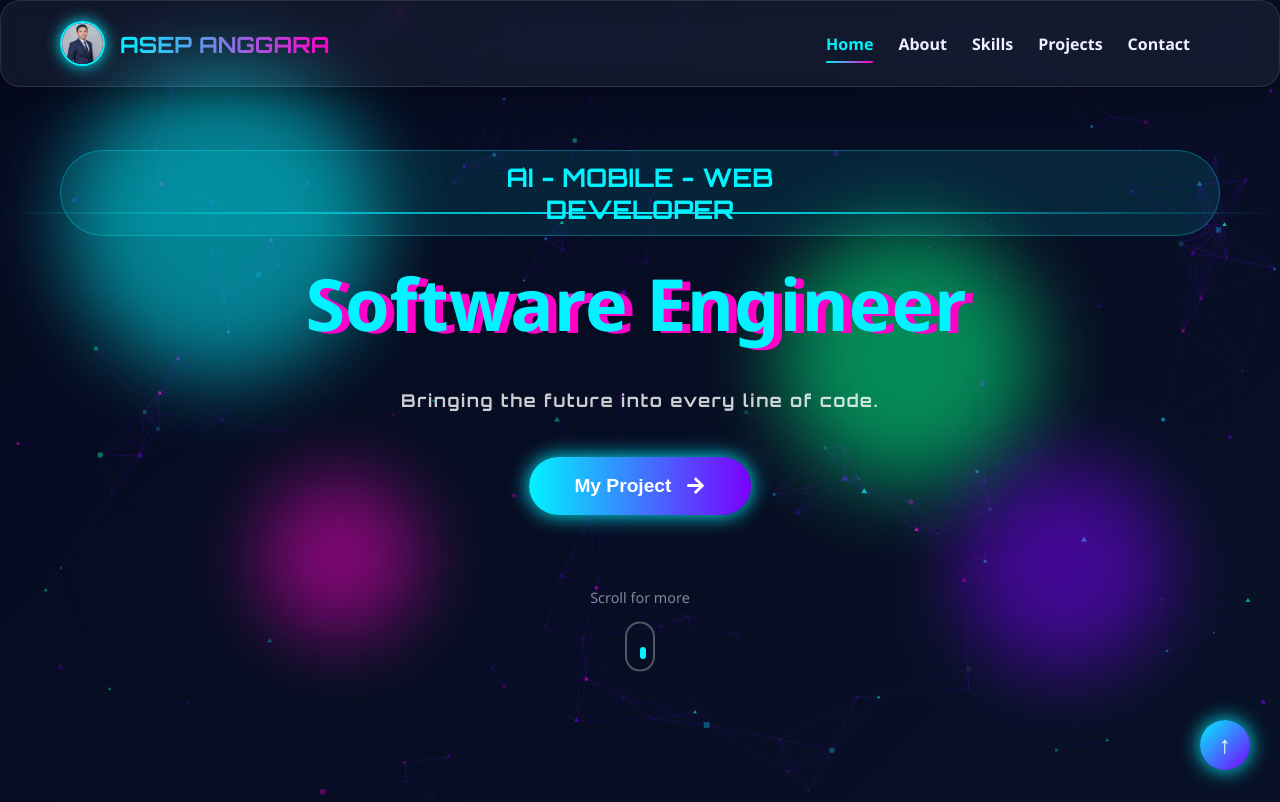
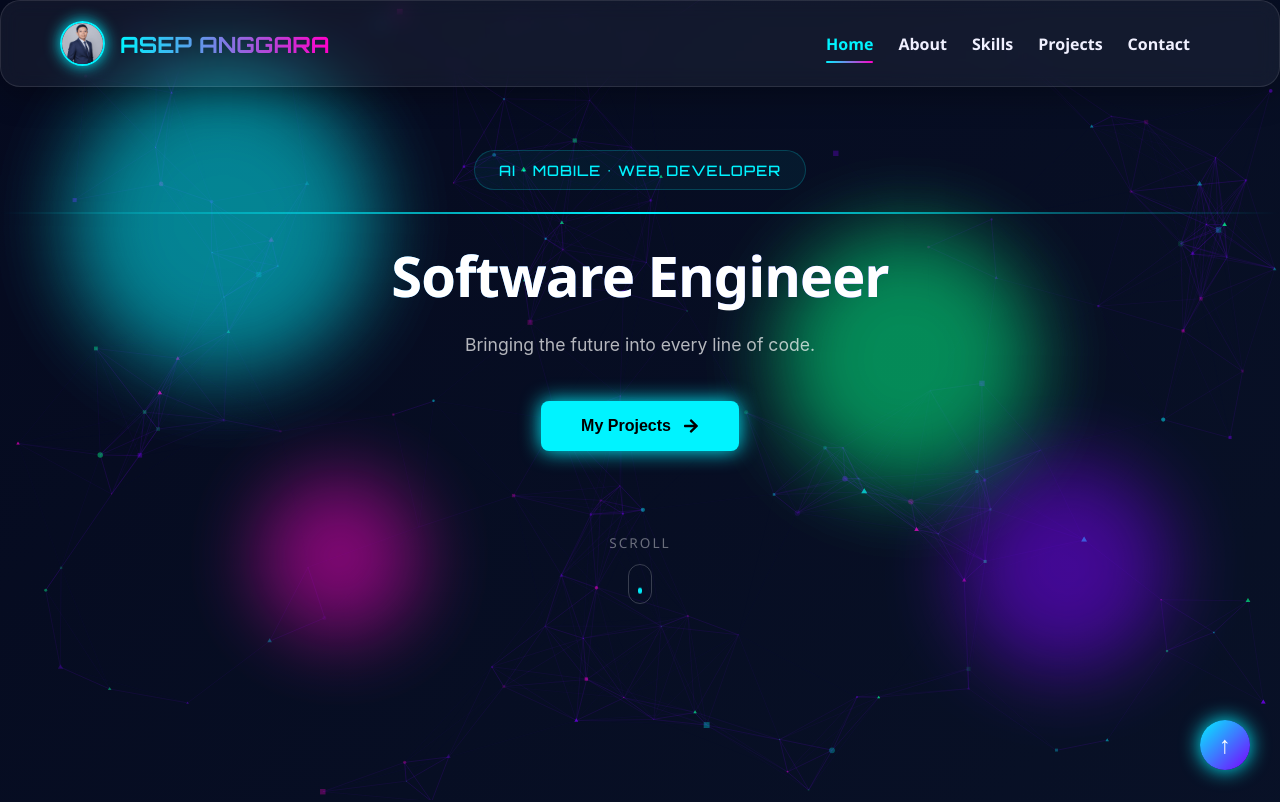
Before and after one commit to Anggarasepa/Portfolio-Futuristic, a React (Create React App) app: page / in a window 1280 px wide. Shown: the top 802 px of the page. Built offline with nearby package versions, Linux system fonts and the light colour scheme.

Commit message:
refactor: Third update

```diff
--- a/src/components/Contact.jsx
+++ b/src/components/Contact.jsx
@@ -99,12 +99,12 @@ const Contact = () => {
       title: "Phone",
       info: "+62 857 8118 9228",
       color: "#7b00ff",
-      link: "https://wa.me/6285781189228"
+      link: "https://wa.me/6281222842288"
     },
     {
       icon: <FaMapMarkerAlt />,
       title: "Location",
-      info: "Bandung, Indonesia",
+      info: "Garut, Indonesia",
       color: "#ff00c8",
       link: "https://www.google.com/maps/place/Bandung,+Kota+Bandung,+Jawa+Barat" // Link Google Maps
     },
--- a/src/components/Hero.jsx
+++ b/src/components/Hero.jsx
@@ -3,7 +3,6 @@ import { motion } from 'framer-motion';
 import { FaArrowRight } from 'react-icons/fa';
 
 const Hero = () => {
-  // Fungsi untuk scroll ke section Projects
   const scrollToProjects = () => {
     const projectsSection = document.getElementById('projects');
     if (projectsSection) {
@@ -14,141 +13,155 @@ const Hero = () => {
     }
   };
 
+  // Konfigurasi animasi yang lebih elegan
+  const containerVariants = {
+    hidden: { opacity: 0 },
+    visible: {
+      opacity: 1,
+      transition: {
+        staggerChildren: 0.2, // Jeda antar elemen muncul
+        delayChildren: 0.1,
+      },
+    },
+  };
+
+  const itemVariants = {
+    hidden: { opacity: 0, y: 20 }, // Jarak pergerakan lebih pendek (20px)
+    visible: {
+      opacity: 1,
+      y: 0,
+      transition: { duration: 0.8, ease: 'easeOut' }
+    },
+  };
+
   return (
     <section className="hero" style={{ paddingTop: '150px', paddingBottom: '100px' }}>
       <div className="container">
         <motion.div
-          initial={{ opacity: 0, y: 50 }}
-          animate={{ opacity: 1, y: 0 }}
-          transition={{ duration: 1 }}
+          variants={containerVariants}
+          initial="hidden"
+          animate="visible"
           className="hero-content"
           style={{ textAlign: 'center' }}
         >
           <div className="scan-line"></div>
 
           {/* Badge AI-MOBILE-WEB DEVELOPER */}
-          <motion.div
-            initial={{ opacity: 0 }}
-            animate={{ opacity: 1 }}
-            transition={{ delay: 0.3 }}
-            style={{ marginBottom: '40px' }}
-          >
+          <motion.div variants={itemVariants} style={{ marginBottom: '40px' }}>
             <div style={{
-              display: '-',
-              padding: '10px 30px',
-              background: 'rgba(0, 243, 255, 0.1)',
+              display: 'inline-block', // Diperbaiki dari '-'
+              padding: '8px 24px',
+              background: 'rgba(0, 243, 255, 0.05)', // Background lebih transparan
               borderRadius: '50px',
-              border: '1px solid rgba(0, 243, 255, 0.3)',
-              marginBottom: '30px'
+              border: '1px solid rgba(0, 243, 255, 0.2)',
+              letterSpacing: '1px'
             }}>
               <span style={{
-                color: 'var(--primary)',
-                fontSize: '1.6rem',
-                fontWeight: '600',
+                color: 'var(--primary, #00f3ff)',
+                fontSize: '0.9rem', // Diperkecil agar lebih elegan
+                fontWeight: '500',
                 fontFamily: "'Orbitron', sans-serif"
               }}>
-                AI - MOBILE - WEB
-                <br/>
-                DEVELOPER
+                AI • MOBILE • WEB DEVELOPER
               </span>
             </div>
           </motion.div>
 
           {/* Judul Utama */}
-          <motion.h1
-            initial={{ opacity: 0 }}
-            animate={{ opacity: 1 }}
-            transition={{ delay: 0.5 }}
-            style={{ marginBottom: '30px' }}
-          >
-            <span className="glitch-text" data-text="Software Engineer">Software Engineer</span>
+          <motion.h1 variants={itemVariants} style={{ marginBottom: '20px' }}>
+            <span style={{
+              fontSize: '3.5rem',
+              fontWeight: '700',
+              color: '#ffffff',
+              letterSpacing: '-1px'
+            }}>
+              Software Engineer
+            </span>
           </motion.h1>
 
-          {/* PERUBAHAN DI SINI: Text tanpa box */}
-          <motion.p
-            initial={{ opacity: 0 }}
-            animate={{ opacity: 1 }}
-            transition={{ delay: 0.7 }}
-            style={{
-              fontSize: '1.1rem', // Perbaiki: '1.1 rem' jadi '1.1rem'
+          {/* Deskripsi */}
+          <motion.p variants={itemVariants} style={{
+            fontSize: '1.1rem',
             lineHeight: '1.8',
             marginBottom: '40px',
-              maxWidth: '800px',
+            maxWidth: '600px', // Dipersempit agar lebih mudah dibaca
             marginLeft: 'auto',
             marginRight: 'auto',
-              color: 'rgba(255, 255, 255, 0.8)',
-              fontFamily: "'Orbitron', 'Arial', sans-serif", // Font sama
-              letterSpacing: '1.5px',
-              fontWeight: '700'
-            }}
-          >
+            color: 'rgba(255, 255, 255, 0.7)', // Warna sedikit diredupkan
+            fontFamily: "'Inter', 'Arial', sans-serif", // Font yang lebih netral
+            fontWeight: '400'
+          }}>
             Bringing the future into every line of code.
           </motion.p>
 
           {/* Tombol Lihat Projek */}
-          <motion.div
-            initial={{ opacity: 0 }}
-            animate={{ opacity: 1 }}
-            transition={{ delay: 1 }}
-            style={{ marginBottom: '80px' }}
-          >
+          <motion.div variants={itemVariants} style={{ marginBottom: '80px' }}>
             <button
               onClick={scrollToProjects}
-              className="btn btn-primary hover-3d"
+              className="btn btn-primary" // Menghapus hover-3d
               style={{
-                padding: '18px 45px',
-                fontSize: '1.2rem',
-                display: 'flex',
+                padding: '16px 40px',
+                fontSize: '1rem',
+                display: 'inline-flex',
                 alignItems: 'center',
-                gap: '15px',
-                margin: '0 auto',
-                cursor: 'pointer'
+                justifyContent: 'center',
+                gap: '12px',
+                cursor: 'pointer',
+                borderRadius: '8px',
+                border: 'none',
+                background: 'var(--primary, #00f3ff)',
+                color: '#000',
+                fontWeight: '600',
+                transition: 'all 0.3s ease'
               }}
+              onMouseOver={(e) => e.currentTarget.style.transform = 'translateY(-2px)'}
+              onMouseOut={(e) => e.currentTarget.style.transform = 'translateY(0)'}
             >
-              My Project <FaArrowRight />
+              My Projects <FaArrowRight />
             </button>
           </motion.div>
 
-          {/* Scroll Indicator */}
-          <motion.div
-            animate={{ y: [0, -10, 0] }}
-            transition={{ repeat: Infinity, duration: 2 }}
+          {/* Scroll Indicator yang lebih tenang */}
+          <motion.div variants={itemVariants}>
+            <div
               onClick={scrollToProjects}
-            style={{ cursor: 'pointer' }}
-          >
-            <div style={{
+              style={{
                 display: 'inline-flex',
                 flexDirection: 'column',
                 alignItems: 'center',
-              gap: '15px',
-              color: 'rgba(255, 255, 255, 0.5)',
-              fontSize: '0.9rem'
+                gap: '12px',
+                color: 'rgba(255, 255, 255, 0.4)',
+                fontSize: '0.85rem',
+                cursor: 'pointer',
+                letterSpacing: '2px',
+                textTransform: 'uppercase'
             }}>
-              <div>Scroll for more</div>
+              <div>Scroll</div>
               <div style={{
-                width: '30px',
-                height: '50px',
-                border: '2px solid rgba(255, 255, 255, 0.3)',
-                borderRadius: '20px',
-                position: 'relative'
+                width: '24px',
+                height: '40px',
+                border: '1px solid rgba(255, 255, 255, 0.2)',
+                borderRadius: '12px',
+                position: 'relative',
+                display: 'flex',
+                justifyContent: 'center'
               }}>
                 <motion.div
-                  animate={{ y: [0, 15, 0] }}
-                  transition={{ repeat: Infinity, duration: 1.5 }}
+                  animate={{ y: [4, 20, 4], opacity: [0.5, 1, 0.5] }} // Gerakan halus dari atas ke bawah
+                  transition={{ repeat: Infinity, duration: 2, ease: 'easeInOut' }}
                   style={{
-                    width: '6px',
-                    height: '12px',
-                    background: 'var(--primary)',
-                    borderRadius: '3px',
+                    width: '4px',
+                    height: '6px',
+                    background: 'var(--primary, #00f3ff)',
+                    borderRadius: '2px',
                     position: 'absolute',
-                    top: '10px',
-                    left: '50%',
-                    transform: 'translateX(-50%)'
+                    top: '4px'
                   }}
                 />
               </div>
             </div>
           </motion.div>
+
         </motion.div>
       </div>
     </section>
```
Lines whose indentation alone changed are shown as unchanged.
